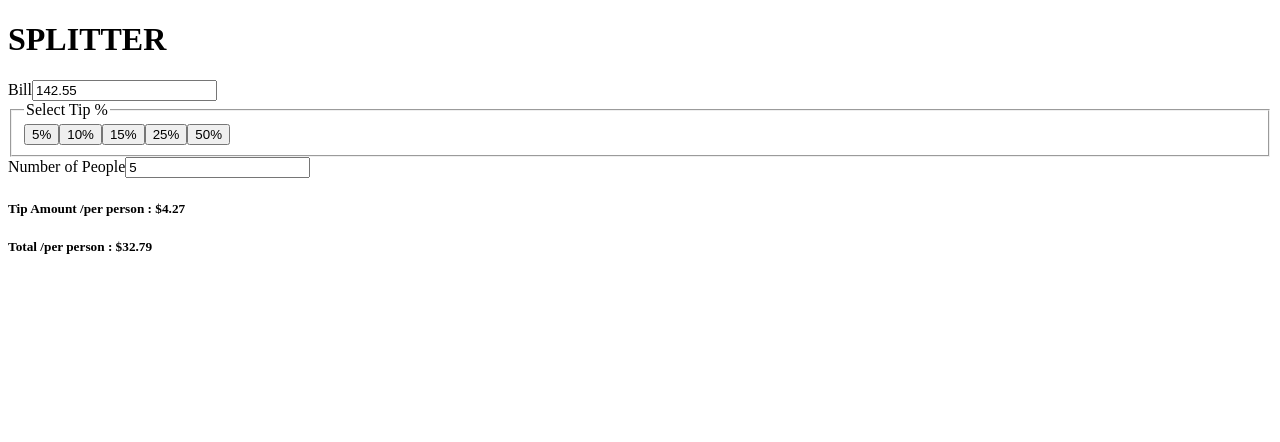
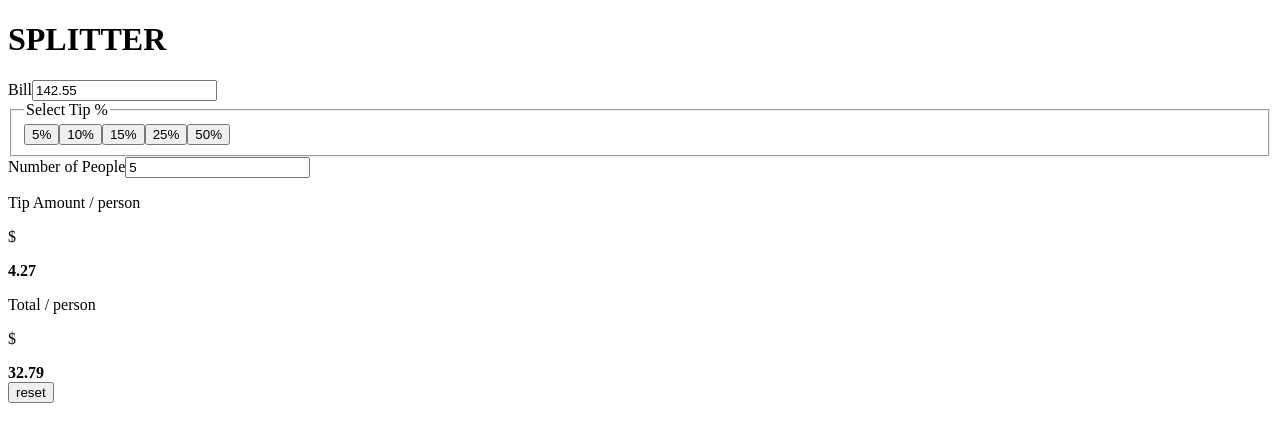
Before and after one commit to Aditi-Sawardekar/tip-calculator-app, a React (Vite) app: page / in a window 1280 px wide. Shown: the top 442 px of the page. Built offline with nearby package versions, Linux system fonts and the light colour scheme.

Commit message:
Refactor TipCalculatorPage to use DisplayCalculation component

```diff
--- a/src/pages/TipCalculatorPage.tsx
+++ b/src/pages/TipCalculatorPage.tsx
@@ -1,3 +1,4 @@
+import DisplayCalculation from "../components/DisplayCalculation/DisplayCalculation";
 import Header from "../components/Header/Header";
 import InputValue from "../components/InputValue/InputValue";
 import PercentageButtons from "../components/PercentageButtons/PercentageButtons";
@@ -30,14 +31,7 @@ export default function TipCalculatorPage() {
           }}
         />
 
-        <section>
-          <h5>
-            Tip Amount /<span>per person</span> : ${4.27}
-          </h5>
-          <h5>
-            Total /<span>per person</span> : ${32.79}
-          </h5>
-        </section>
+        <DisplayCalculation onClick={() => console.log("Reset")} />
       </section>
     </main>
   );
```
